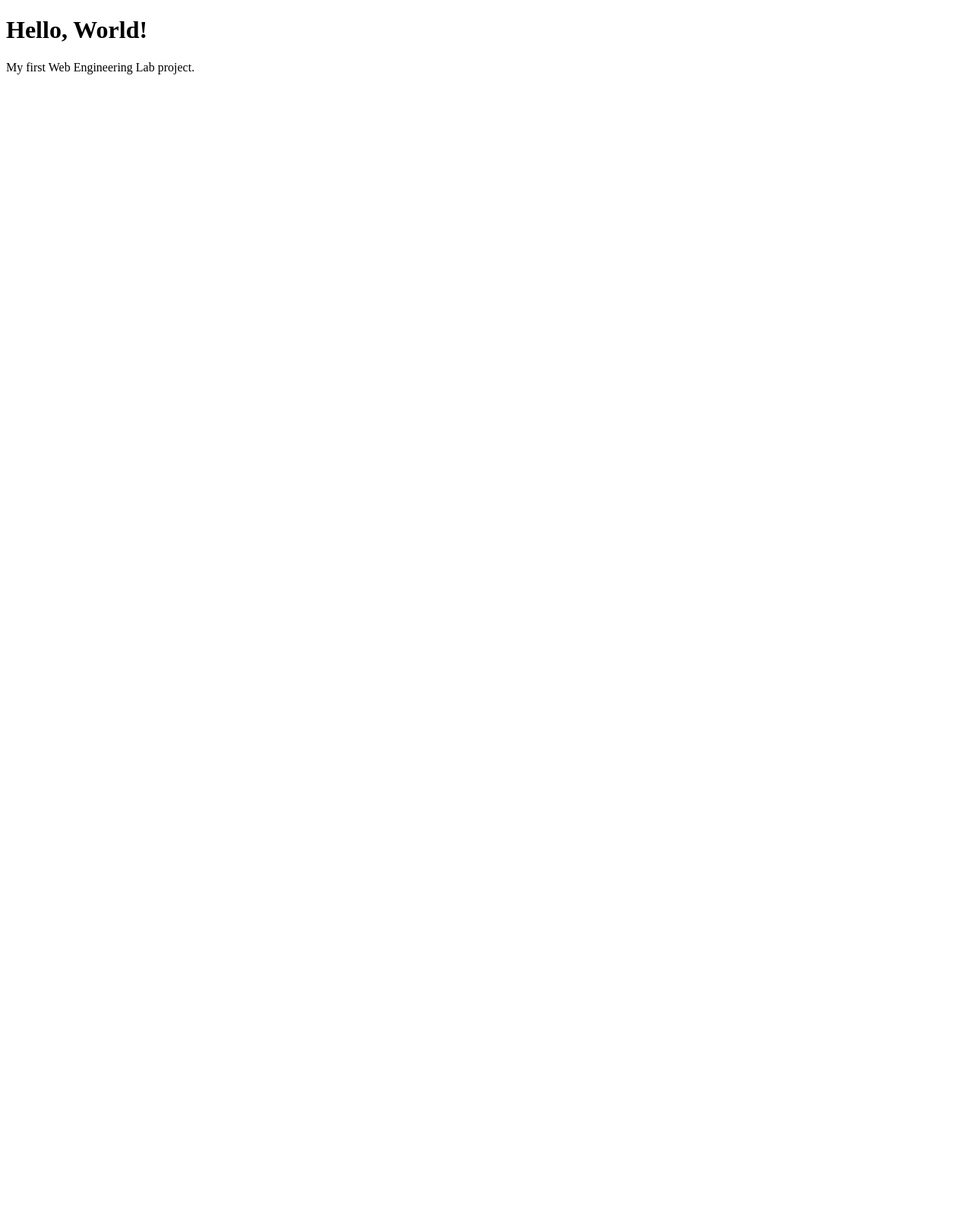
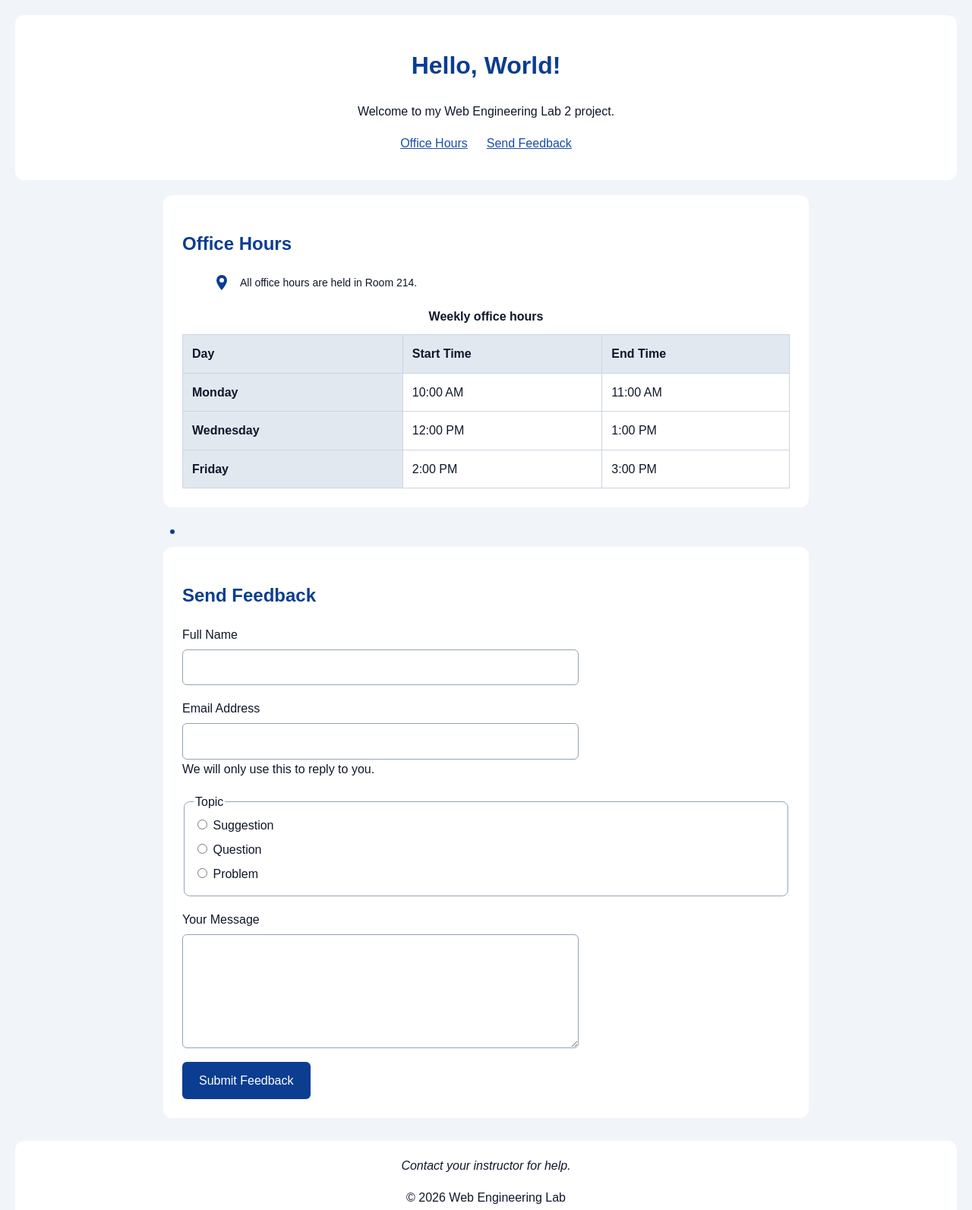
Before and after one commit to SyedImranYousaf/web-engineering-lab, a website: page public/index.html in a window 1280 px wide. Shown: the top 1593 px of the page at 76% size. Before the commit the page ends 800 px from the top, so only its background shows below. Drawn offline with Linux system fonts and the light colour scheme.

Commit message:
Complete Lab 2: Semantic HTML and Accessibility

```diff
--- a/public/index.html
+++ b/public/index.html
@@ -3,14 +3,159 @@
   <head>
     <meta charset="UTF-8" />
     <meta name="viewport" content="width=device-width, initial-scale=1.0" />
-    <title>Web Engineering Lab</title>
+    <title>Web Engineering Lab - Accessibility</title>
     <link rel="stylesheet" href="styles.css" />
     <script type="module" src="script.js"></script>
   </head>
+
   <body>
-    <main class="container">
-      <h1 id="greeting">Hello World!...</h1>
-      <p>My first Web Engineering Lab project.</p>
+    <!-- Skip navigation link -->
+    <a href="#main-content" class="skip-link"> Skip to main content </a>
+
+    <!-- Website header -->
+    <header>
+      <h1 id="greeting">Loading greeting...</h1>
+      <p>Welcome to my Web Engineering Lab 2 project.</p>
+
+      <!-- Navigation -->
+      <nav aria-label="Main navigation">
+        <ul>
+          <li>
+            <a href="#schedule" aria-current="location">Office Hours</a>
+          </li>
+          <li>
+            <a href="#feedback">Send Feedback</a>
+          </li>
+        </ul>
+      </nav>
+    </header>
+
+    <!-- Main content -->
+    <main id="main-content">
+      <!-- Section 1: Office Hours -->
+      <section id="schedule">
+        <h2>Office Hours</h2>
+
+        <!-- Informative SVG -->
+        <figure>
+          <svg
+            role="img"
+            aria-labelledby="pin-title"
+            width="24"
+            height="24"
+            viewBox="0 0 24 24"
+          >
+            <title id="pin-title">Location pin</title>
+            <path
+              d="M12 2a7 7 0 0 0-7 7c0 5 7 13 7 13s7-8 7-13a7 7 0 0 0-7-7zm0 10a3 3 0 1 1 0-6 3 3 0 0 1 0 6z"
+              fill="#0b3d91"
+            />
+          </svg>
+          <figcaption>All office hours are held in Room 214.</figcaption>
+        </figure>
+
+        <!-- Accessible data table -->
+        <table>
+          <caption>
+            Weekly office hours
+          </caption>
+
+          <thead>
+            <tr>
+              <th scope="col">Day</th>
+              <th scope="col">Start Time</th>
+              <th scope="col">End Time</th>
+            </tr>
+          </thead>
+
+          <tbody>
+            <tr>
+              <th scope="row">Monday</th>
+              <td><time datetime="10:00">10:00 AM</time></td>
+              <td><time datetime="11:00">11:00 AM</time></td>
+            </tr>
+            <tr>
+              <th scope="row">Wednesday</th>
+              <td><time datetime="12:00">12:00 PM</time></td>
+              <td><time datetime="13:00">1:00 PM</time></td>
+            </tr>
+            <tr>
+              <th scope="row">Friday</th>
+              <td><time datetime="14:00">2:00 PM</time></td>
+              <td><time datetime="15:00">3:00 PM</time></td>
+            </tr>
+          </tbody>
+        </table>
+      </section>
+
+      <!-- Decorative divider -->
+      <svg aria-hidden="true" width="24" height="24" viewBox="0 0 24 24">
+        <circle cx="12" cy="12" r="3" fill="#0b3d91" />
+      </svg>
+
+      <!-- Section 2: Feedback form -->
+      <section id="feedback">
+        <h2>Send Feedback</h2>
+
+        <form>
+          <div>
+            <label for="name">Full Name</label>
+            <input type="text" id="name" name="name" required />
+          </div>
+
+          <div>
+            <label for="email">Email Address</label>
+            <input
+              type="email"
+              id="email"
+              name="email"
+              required
+              aria-describedby="email-hint"
+            />
+            <span id="email-hint">
+              We will only use this to reply to you.
+            </span>
+          </div>
+
+          <fieldset>
+            <legend>Topic</legend>
+
+            <div>
+              <input
+                type="radio"
+                id="suggestion"
+                name="topic"
+                value="suggestion"
+                required
+              />
+              <label for="suggestion">Suggestion</label>
+            </div>
+
+            <div>
+              <input type="radio" id="question" name="topic" value="question" />
+              <label for="question">Question</label>
+            </div>
+
+            <div>
+              <input type="radio" id="problem" name="topic" value="problem" />
+              <label for="problem">Problem</label>
+            </div>
+          </fieldset>
+
+          <div>
+            <label for="message">Your Message</label>
+            <textarea id="message" name="message" rows="5" required></textarea>
+          </div>
+
+          <button type="submit">Submit Feedback</button>
+        </form>
+      </section>
     </main>
+
+    <!-- Website footer -->
+    <footer>
+      <address>Contact your instructor for help.</address>
+      <p>&copy; 2026 Web Engineering Lab</p>
+    </footer>
   </body>
 </html>
--- a/public/styles.css
+++ b/public/styles.css
@@ -0,0 +1,170 @@
+/* General page styling */
+body {
+  font-family: Arial, sans-serif;
+  line-height: 1.6;
+  margin: 0;
+  padding: 20px;
+  background-color: #f1f5f9;
+  color: #0f172a;
+}
+
+/* Header and footer */
+header,
+footer {
+  text-align: center;
+  padding: 20px;
+  background-color: #ffffff;
+  border-radius: 12px;
+  margin-bottom: 20px;
+}
+
+footer {
+  margin-top: 30px;
+}
+
+/* Navigation */
+nav ul {
+  display: flex;
+  justify-content: center;
+  gap: 25px;
+  list-style: none;
+  padding: 0;
+}
+
+a {
+  color: #174ea6;
+}
+
+/* Main content sections */
+main {
+  max-width: 850px;
+  margin: 20px auto;
+}
+
+section {
+  background-color: #ffffff;
+  padding: 25px;
+  margin-bottom: 20px;
+  border-radius: 12px;
+}
+
+h1,
+h2 {
+  color: #0b3d91;
+}
+
+/* Accessible table */
+table {
+  width: 100%;
+  border-collapse: collapse;
+  margin-top: 20px;
+}
+
+caption {
+  font-weight: bold;
+  margin-bottom: 10px;
+}
+
+th,
+td {
+  border: 1px solid #cbd5e1;
+  padding: 12px;
+  text-align: left;
+}
+
+th {
+  background-color: #e2e8f0;
+}
+
+/* Feedback form */
+form > div {
+  margin-bottom: 18px;
+}
+
+label {
+  display: inline-block;
+  margin-bottom: 6px;
+}
+
+input[type='text'],
+input[type='email'],
+textarea {
+  display: block;
+  width: 100%;
+  max-width: 500px;
+  padding: 10px;
+  border: 1px solid #94a3b8;
+  border-radius: 6px;
+  font: inherit;
+}
+
+fieldset {
+  margin-bottom: 18px;
+  border: 1px solid #94a3b8;
+  border-radius: 8px;
+}
+
+button {
+  padding: 12px 22px;
+  background-color: #0b3d91;
+  color: white;
+  border: none;
+  border-radius: 6px;
+  cursor: pointer;
+  font: inherit;
+}
+
+button:hover {
+  background-color: #082c69;
+}
+
+/* Skip link: hidden until keyboard focus */
+.skip-link {
+  position: absolute;
+  top: -100px;
+  left: 10px;
+  background: #ffffff;
+  color: #0b3d91;
+  padding: 12px;
+  z-index: 1000;
+}
+
+.skip-link:focus {
+  top: 10px;
+}
+
+/* Visible keyboard focus indicators */
+a:focus-visible,
+button:focus-visible,
+input:focus-visible,
+textarea:focus-visible {
+  outline: 3px solid #0b5fff;
+  outline-offset: 3px;
+}
+
+/* SVG figure */
+figure {
+  display: flex;
+  align-items: center;
+  gap: 12px;
+}
+
+figcaption {
+  font-size: 14px;
+}
+
+/* Responsive layout */
+@media (max-width: 600px) {
+  nav ul {
+    flex-direction: column;
+    gap: 10px;
+  }
+
+  section {
+    padding: 15px;
+  }
+
+  table {
+    font-size: 14px;
+  }
+}
```
